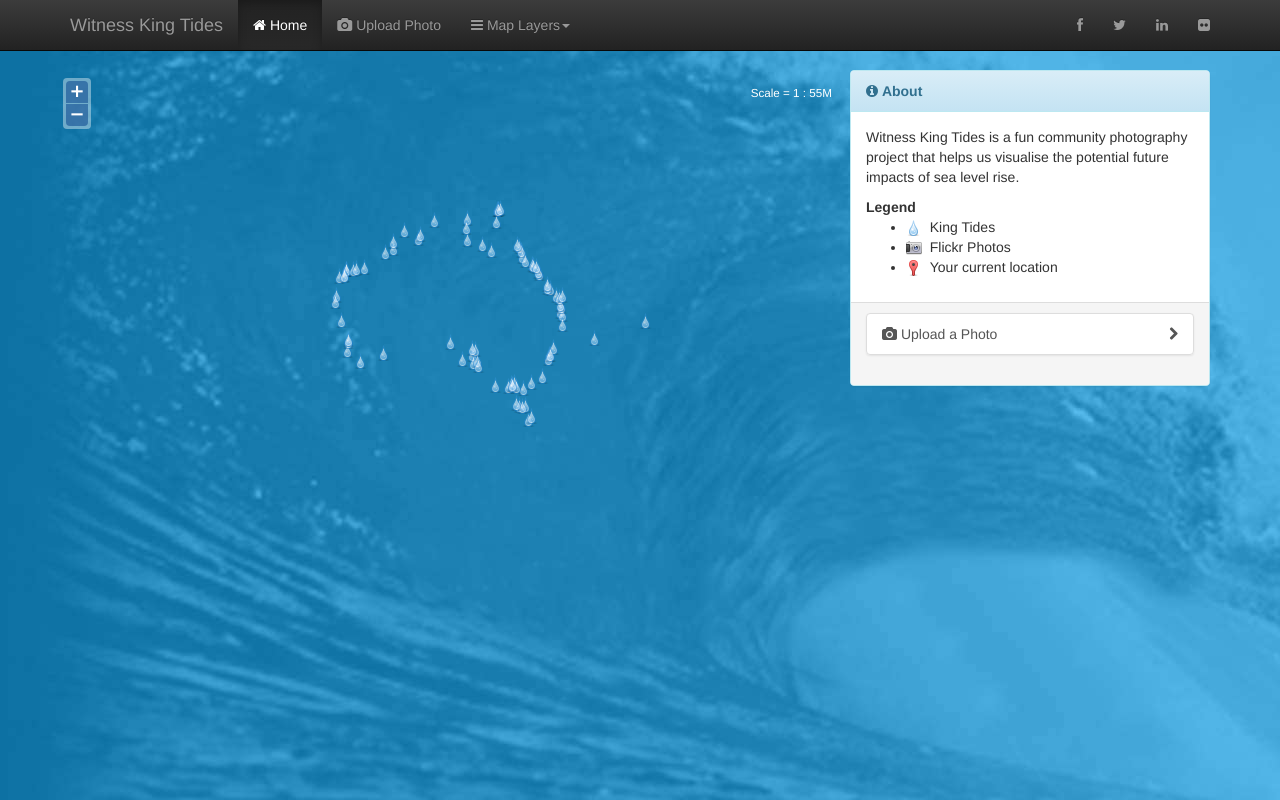
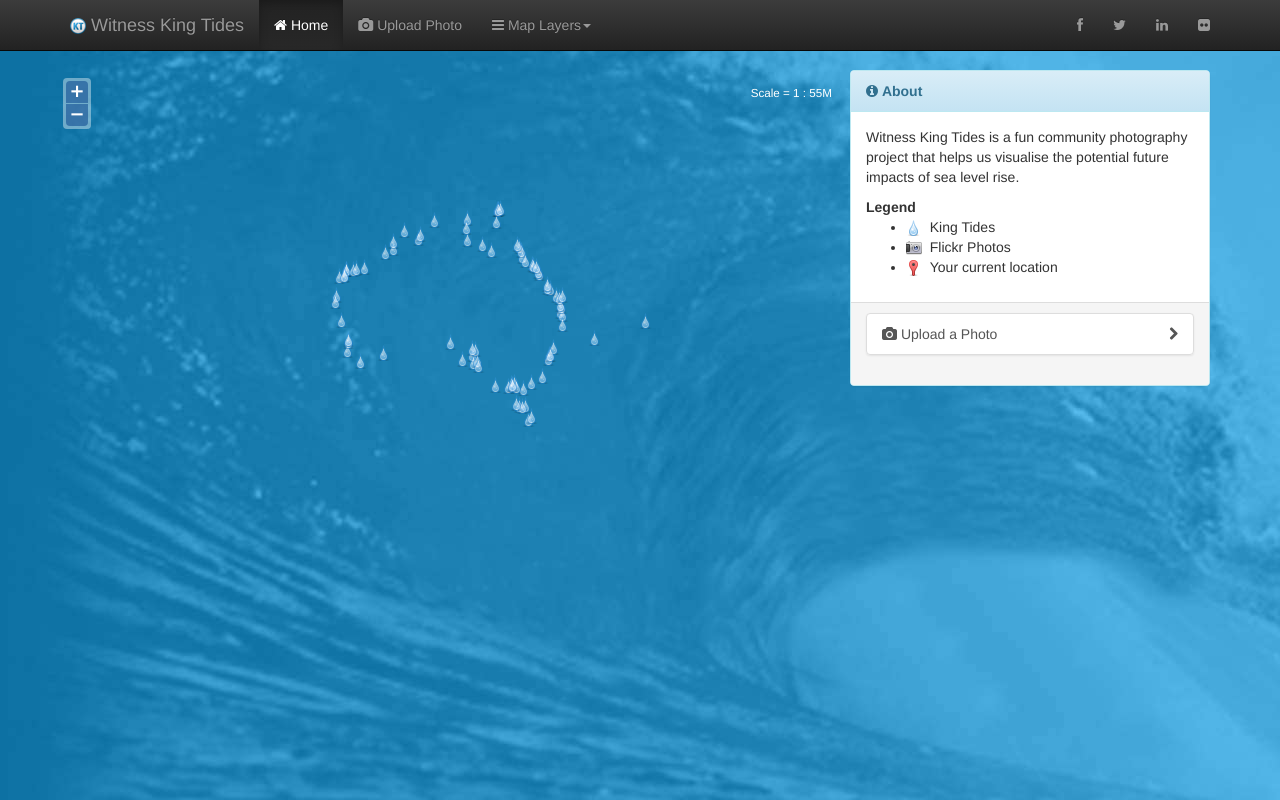
Before and after one commit to RHoKAustralia/witnesskingtides-web, a plain HTML site: page index.html in a window 1280 px wide. Drawn offline with Linux system fonts and the light colour scheme; some packages are replaced by stand-ins of ours.

Commit message:
Add brand icon to navbar

```diff
--- a/index.html
+++ b/index.html
@@ -199,7 +199,7 @@
             <span class="icon-bar"></span>
             <span class="icon-bar"></span>
           </button>
-          <a class="navbar-brand" href="#">Witness King Tides</a>
+          <a class="navbar-brand" href="#"><img src="images/icon.png" alt="logo" />&nbsp;Witness King Tides</a>
         </div>
         <div class="collapse navbar-collapse">
           <ul class="nav navbar-nav">
```
Also changed, not shown: images/icon.png (added).
